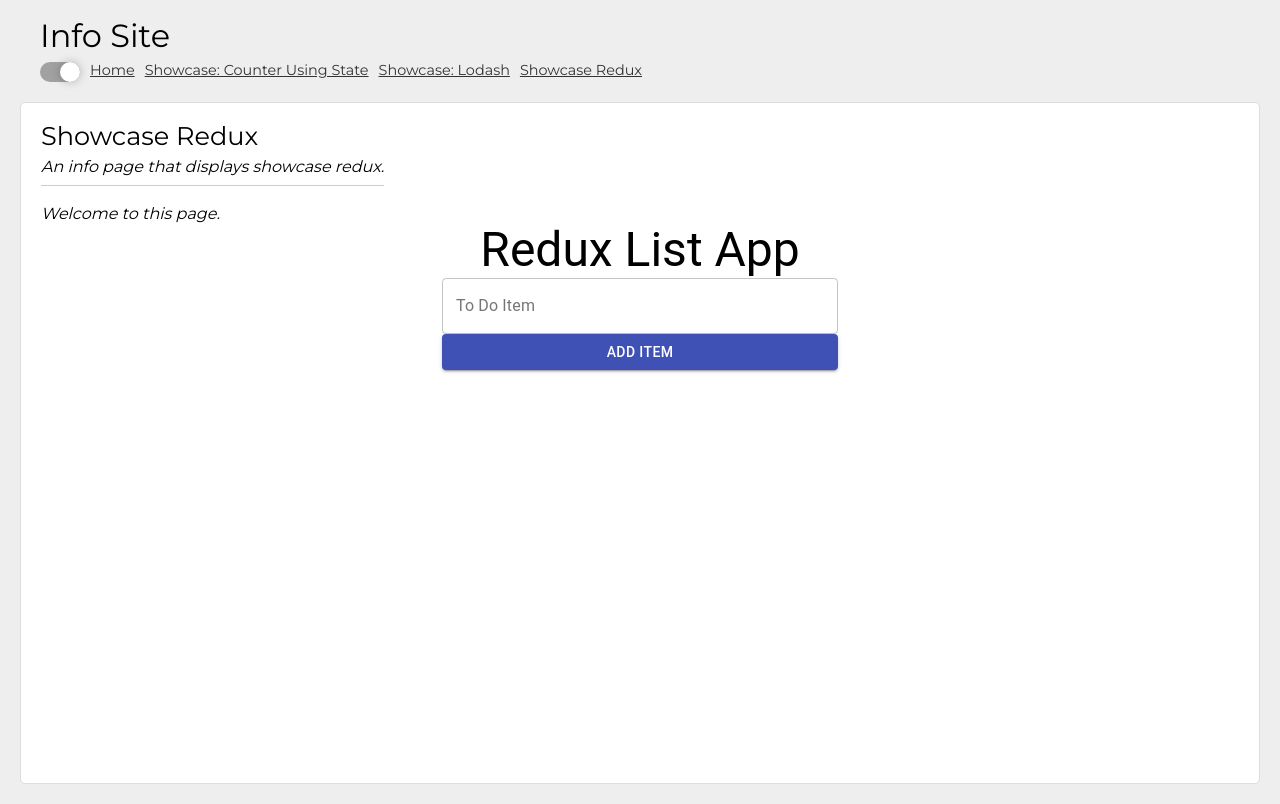
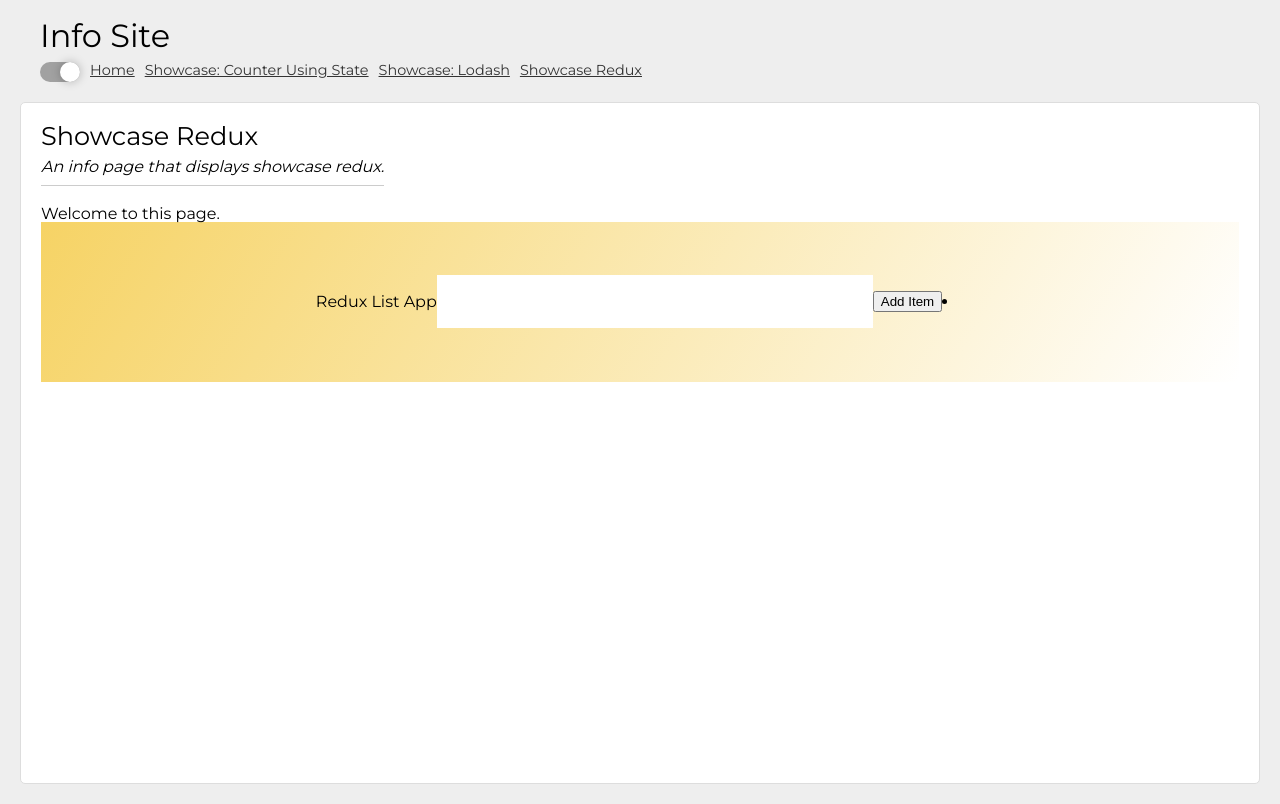
Before and after one commit to Entwickler-Club/dpodreact, a React (Create React App) app: page /showcaseRedux in a window 1280 px wide. Built offline with nearby package versions, Linux system fonts and the light colour scheme.

Commit message:
features/103/etwas style trotzdem noch nicht fertig

```diff
--- a/package.json
+++ b/package.json
@@ -6,9 +6,6 @@
 		"@testing-library/jest-dom": "^5.14.1",
 		"@testing-library/react": "^11.2.7",
 		"@testing-library/user-event": "^12.8.3",
-		"@types/bootstrap": "^5.0.16",
-		"@material-ui/core": "^4.11.4",
-		"@material-ui/icons": "^4.11.2",
 		"@reduxjs/toolkit": "^1.6.0",
 		"markdown": "^0.5.0",
 		"minimist": "^1.2.5",
--- a/src/system/components/PageShowcaseRedux.tsx
+++ b/src/system/components/PageShowcaseRedux.tsx
@@ -1,19 +1,6 @@
 // React App
 import { useState } from "react";
 import '../styles/showcaseRedux.scss';
-// Material-UI Imports
-import Container from "@material-ui/core/Container";
-import Typography from "@material-ui/core/Typography";
-import Button from "@material-ui/core/Button";
-import TextField from "@material-ui/core/TextField";
-import List from "@material-ui/core/List";
-import ListItem from "@material-ui/core/ListItem";
-import ListItemText from "@material-ui/core/ListItemText";
-import ListItemSecondaryAction from "@material-ui/core/ListItemSecondaryAction";
-import Checkbox from "@material-ui/core/Checkbox";
-import IconButton from "@material-ui/core/IconButton";
-import DeleteIcon from "@material-ui/icons/Delete";
-import EditIcon from '@material-ui/icons/Edit';
 // Other Imports
 import { useDispatch, useSelector } from "react-redux";
 import { AppDispatch, RootState } from "../redux/store";
@@ -34,69 +21,65 @@ function PageShowcaseRedux(){
 			<h2 className="title">Showcase Redux</h2>
 			<p className="description">An info page that displays showcase redux.</p>
 			<p className="message">Welcome to this page.</p>
-			<Container maxWidth="xs">
-      <Typography style={{ textAlign: "center" }} variant="h3">
+			<div className="header">
+      <h3 className="h3" style={{ textAlign: "center" }}>
         Redux List App
-      </Typography>
-      <TextField
-        variant="outlined"
-        label="To Do Item"
-        fullWidth
+      </h3>
+      <input
+
+      className="input"
         onChange={(e) => setTodoDescription(e.target.value)}
         value={todoDescription}
       />
-      <Button
-        variant="contained"
-        color="primary"
-        fullWidth
+      <button
+        className="btn"
         onClick={() => {
           dispatch(addTodo(todoDescription));
           setTodoDescription("");
         }}
       >
         Add Item
-      </Button>
-      <List>
+      </button>
+      <li>
         {todoList.map((todo) => (
-          <ListItem key={todo.id}>
-            <ListItemText
+          <div className="ListItem" key={todo.id}>
+            <div className= "ListItemText"
               style={{
                 textDecoration: todo.completed ? "line-through" : "none",
               }}
             >
               {todo.description}
-            </ListItemText>
-            <ListItemSecondaryAction>
-              <IconButton
+            </div>
+            <div className="ListItemSecondaryAction" >
+              <button className="deletebtn"
                 onClick={() => {
                   dispatch(removeTodo(todo.id));
                 }}
-              >
-                <DeleteIcon />
-              </IconButton>
-              <IconButton
+              >delete
 
+              </button>
+              <button
+              className="editbutton"
                 onClick={() => {
                   dispatch(editTodo(todo.id));
                 }}
               >
-                <EditIcon />
-              </IconButton>
+                Edit Me
+              </button>
 
-              <Checkbox
-                edge="end"
-                value={todo.completed}
+              <input type="checkbox"
+                value="{todo.completed}"
                 onChange={() => {
                   dispatch(
                     setTodoStatus({ completed: !todo.completed, id: todo.id })
                   );
                 }}
               />
-            </ListItemSecondaryAction>
-          </ListItem>
+            </div>
+          </div>
         ))}
-      </List>
-    </Container>
+      </li>
+    </div>
 			</div>
 
 
--- a/src/system/styles/showcaseRedux.scss
+++ b/src/system/styles/showcaseRedux.scss
@@ -1,5 +1,17 @@
-.page_showcaseRedux {
-    .message {
-        font-style: italic;
+ .header{
+    min-height: 20vh;
+    display: flex;
+    justify-content: center;
+    align-items: center;
+    background-image: linear-gradient(120deg, #f6d365 0%, #fda0);
+    .h3{
+        text-align: center;
     }
-}
+    .input{
+        padding: 0.5rem;
+        font-size: 2rem;
+        border: none;
+        background: white;
+    }
+
+ }
```
